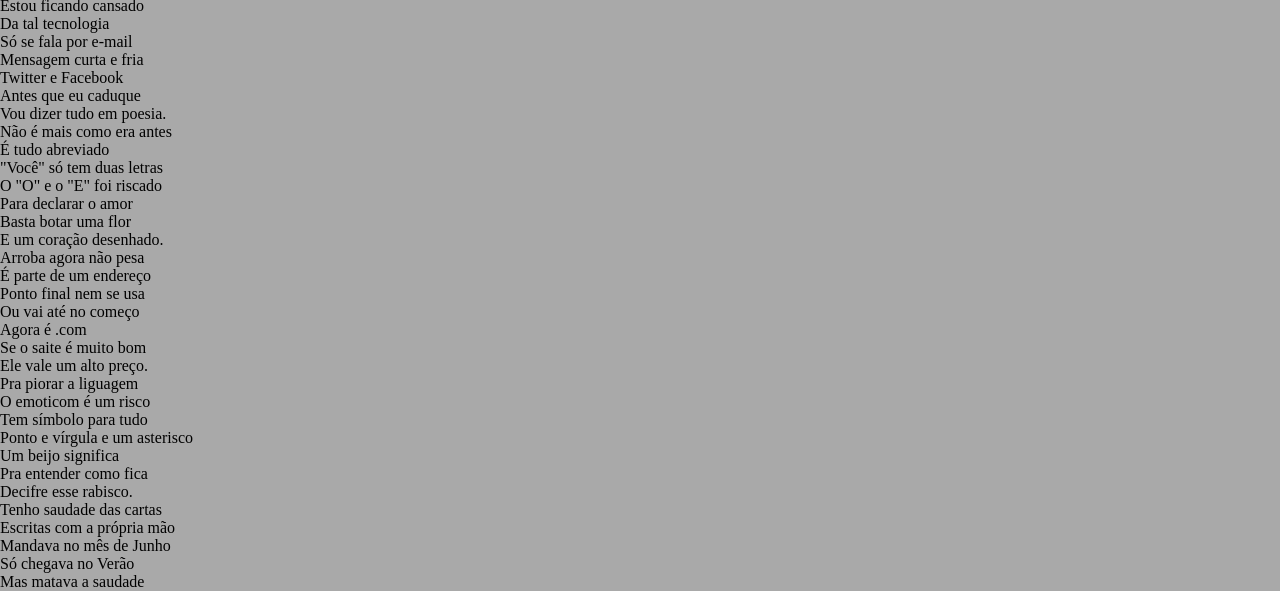
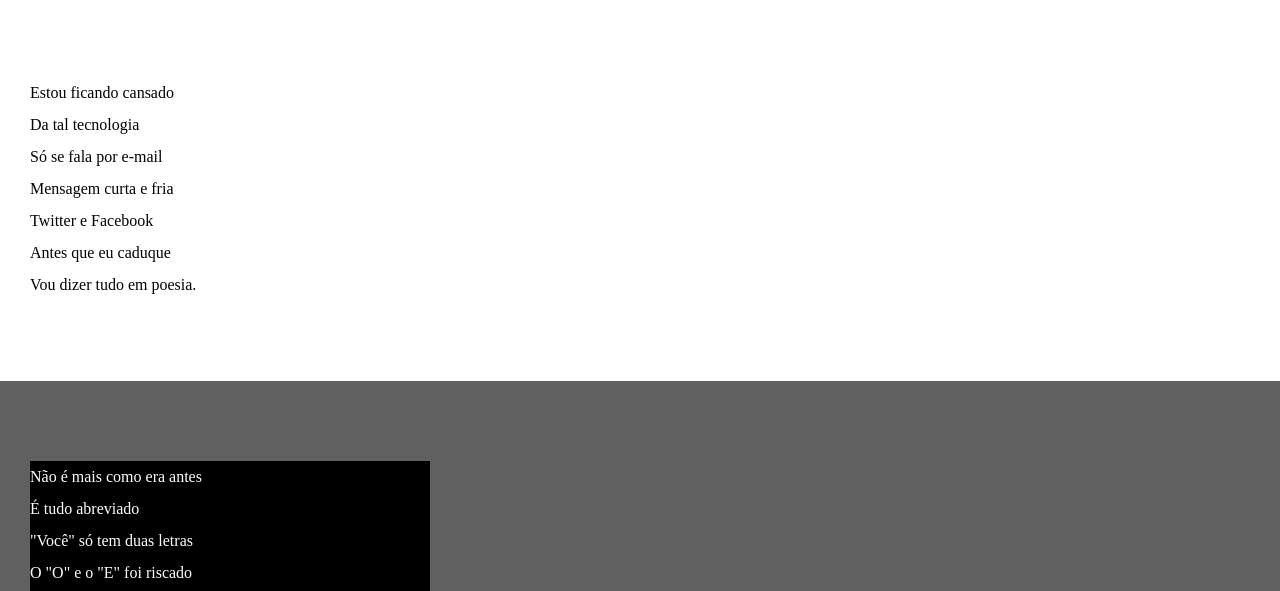
Before and after one commit to santiagofyll/html-css, a plain HTML site: page desafios/d012/index.html in a window 1280 px wide. Shown: the part 158-749 px from the top of the page. Drawn offline with Linux system fonts and the light colour scheme.

Commit message:
estilos dos textos em blocos

```diff
--- a/desafios/d012/estilo/style.css
+++ b/desafios/d012/estilo/style.css
@@ -35,6 +35,29 @@ a:hover {
     text-decoration-line: underline;
 }
 
+section{
+    padding-top: 10vh;
+    padding-bottom: 10vh;
+    padding-left: 30px;
+    line-height: 2em;
+}
+
+section.normal{
+    background: white;
+    color: black;
+}
+
+section.imagem{
+    background: rgba(0, 0, 0, 0.432);
+    color: white;
+}
+
+section.imagem>p{
+    background-color: black;
+    width: 400px;
+
+}
+
 footer{
     background-color: black;
     text-align: center;
```
